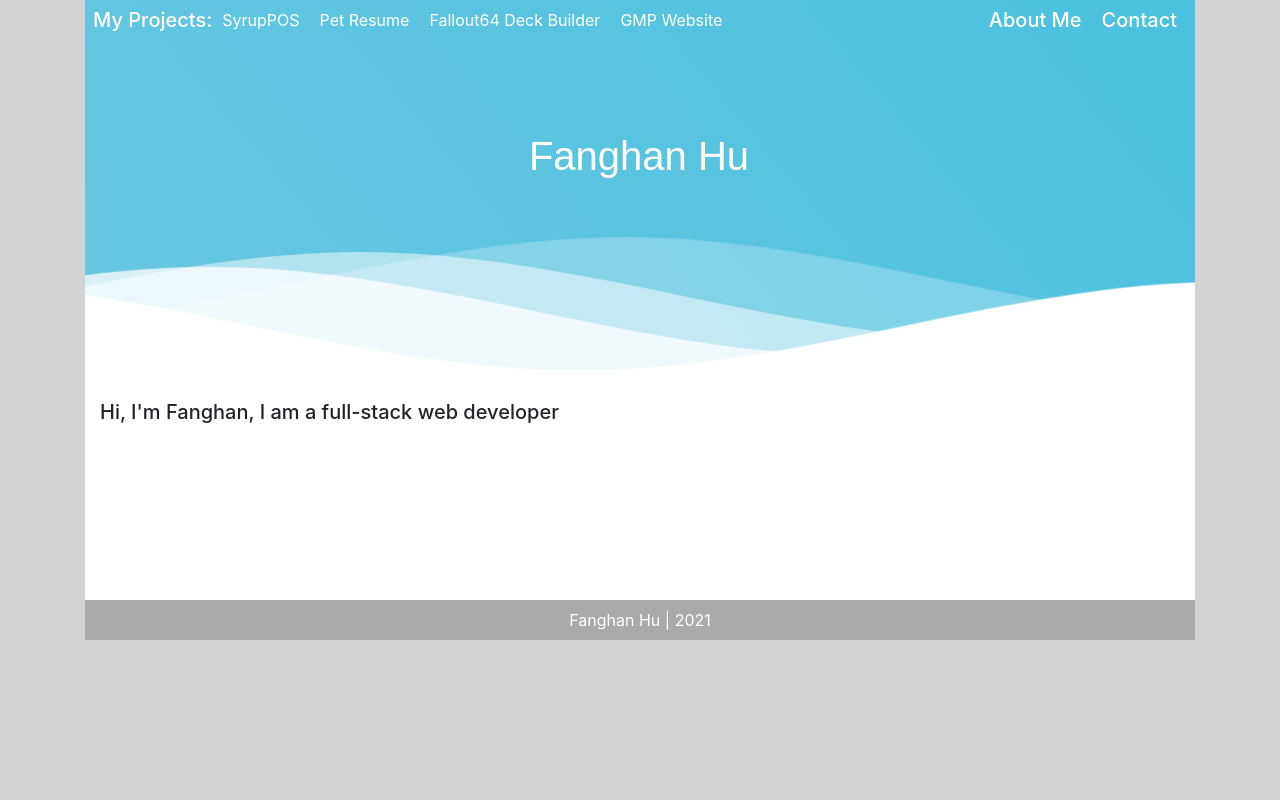
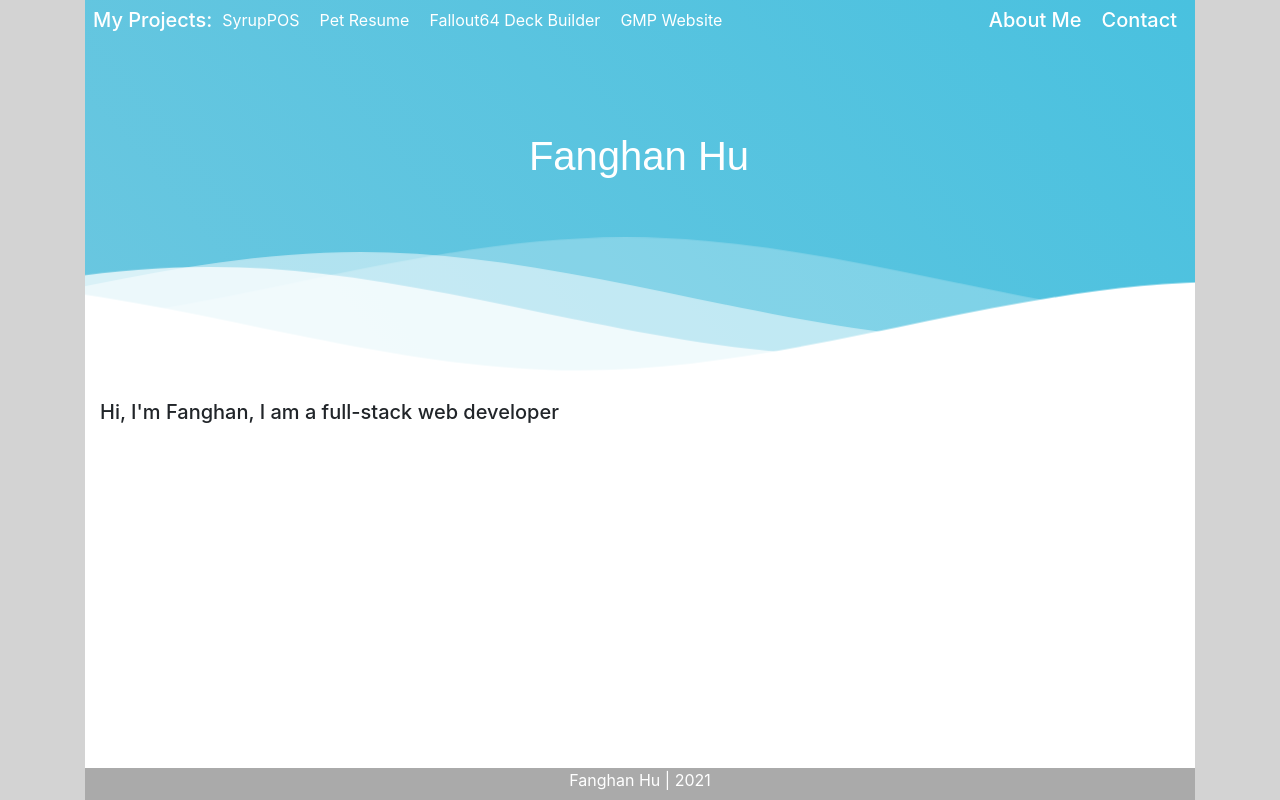
Before and after one commit to FanghanHu/Portfolio, a React (Create React App) app: page / in a window 1280 px wide. Built offline with nearby package versions, Linux system fonts and the light colour scheme.

Commit message:
fix main section height

```diff
--- a/src/components/wave-panel/index.js
+++ b/src/components/wave-panel/index.js
@@ -54,7 +54,7 @@ export default function WavePanel() {
                 </main>
             </Tab.Container>
             <footer>
-                <div className="text-center text-white p-2">
+                <div className="text-center text-white">
                     Fanghan Hu | 2021
                 </div>
             </footer>
--- a/src/components/wave-panel/style.css
+++ b/src/components/wave-panel/style.css
@@ -6,13 +6,13 @@ header {
 main {
     background: #fff;
     position: relative;
-    min-height: 200px;
+    min-height: calc(100VH - 400px - 2em);
     transition: height 0.75s ease-out;
 }
 
 footer {
     background: #aaa;
-    min-height: 2em;
+    height: 2em;
 }
 
 .nav-button {
```
